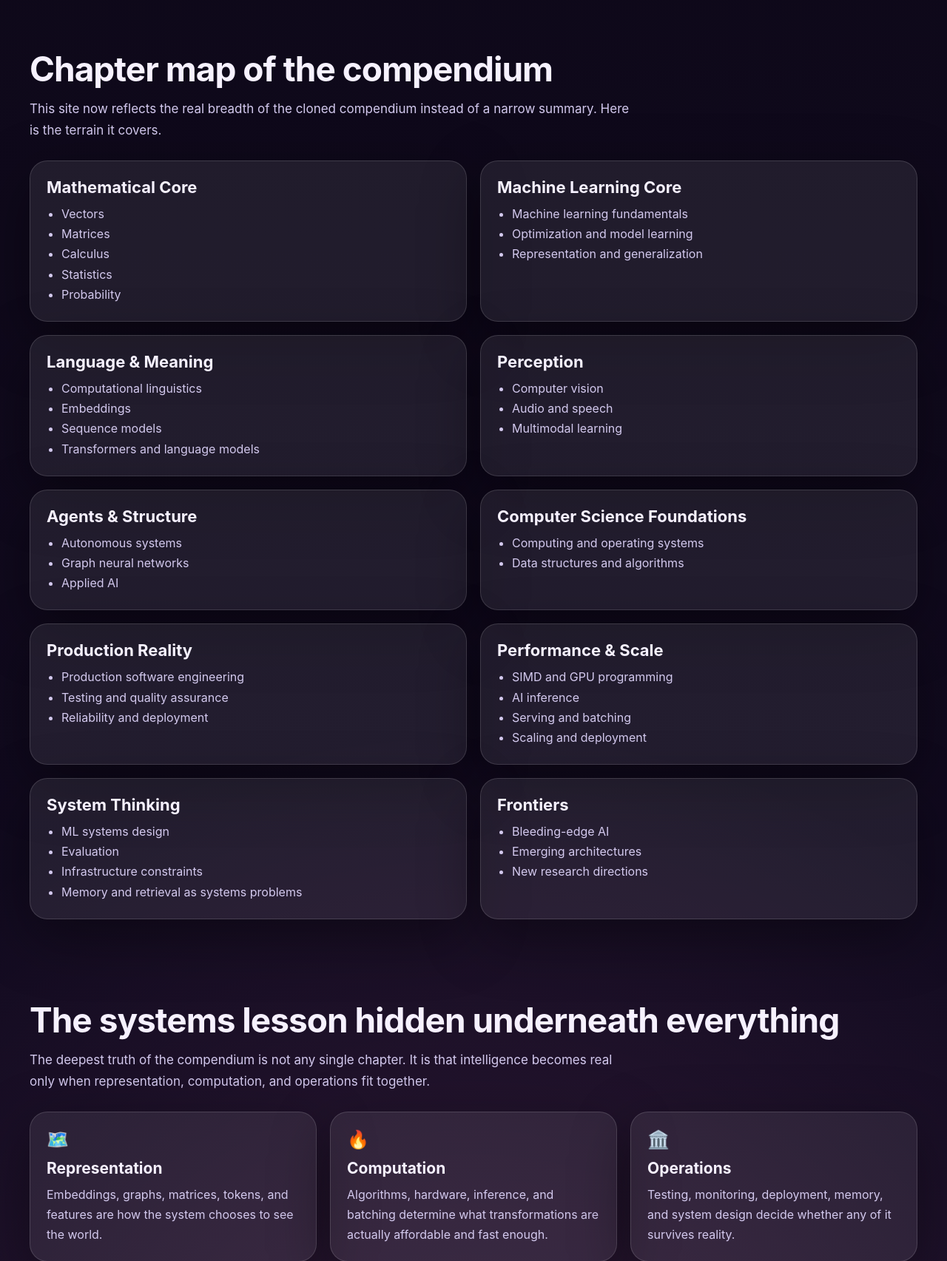
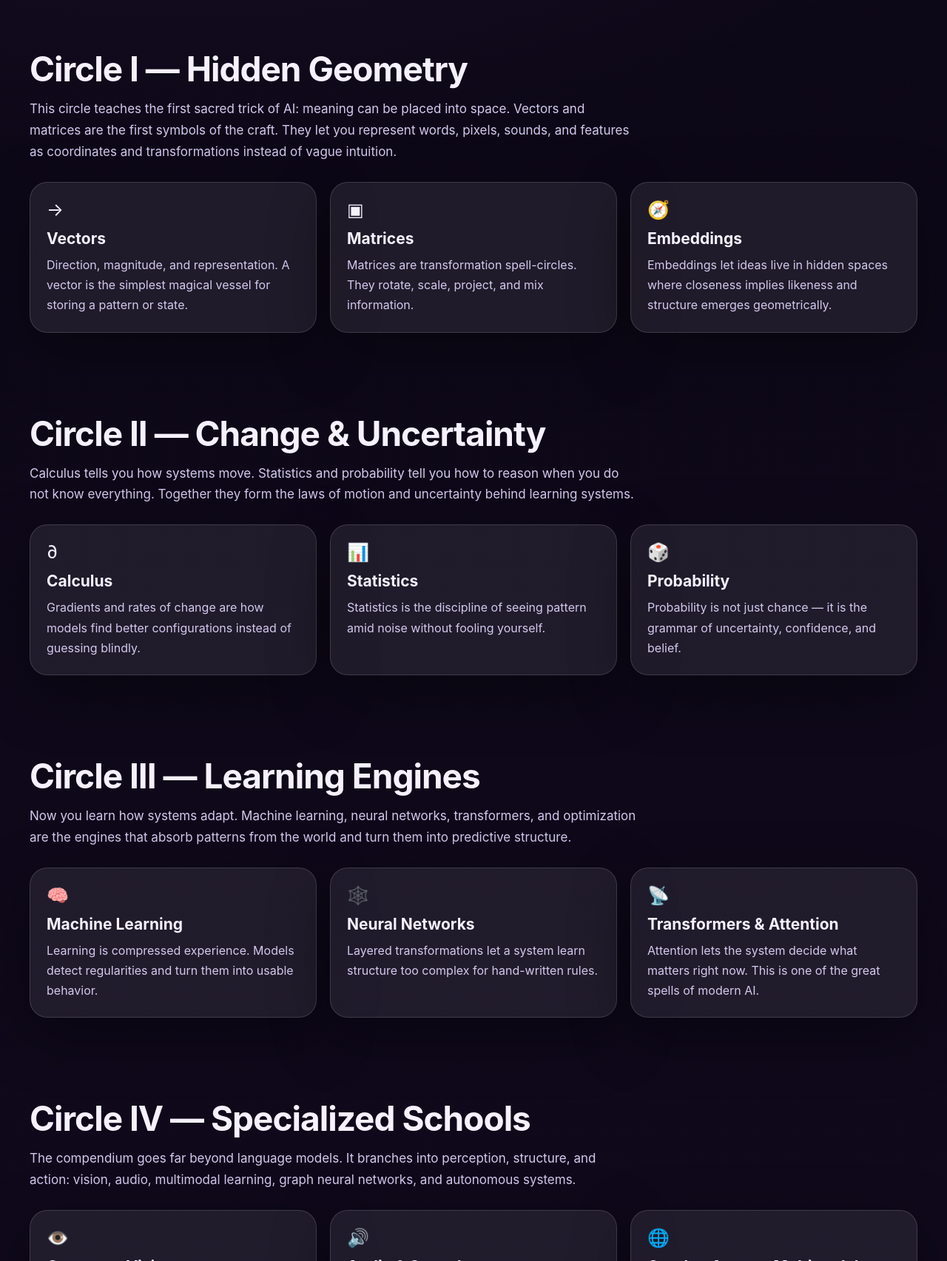
Before and after one commit to cattylobster/arcane-ai-compendium, a plain HTML site: page docs/index.html in a window 1280 px wide. Shown: the part 2300-4005 px from the top of the page at 74% size. Drawn offline with Linux system fonts and the light colour scheme.

Commit message:
Make learning circles interactive and detailed

```diff
--- a/docs/index.html
+++ b/docs/index.html
@@ -135,11 +135,72 @@
       <h2 class="section-title">A learning path that doesn’t crush you</h2>
       <p class="section-copy">If you want this in an easier, more intuitive order, move through it like this.</p>
       <div class="curriculum">
-        <div class="lesson"><div class="tag">Circle I</div><h3>See the hidden geometry</h3><p>Begin with vectors and matrices. Learn that data, meaning, and signals can live in spaces where direction and distance matter.</p></div>
-        <div class="lesson"><div class="tag">Circle II</div><h3>Understand change and uncertainty</h3><p>Calculus tells you how systems move; statistics and probability tell you how to reason when the world is noisy and incomplete.</p></div>
-        <div class="lesson"><div class="tag">Circle III</div><h3>Enter machine learning</h3><p>Study learning as pattern compression: models absorb structure from data and turn it into predictive or generative behavior.</p></div>
-        <div class="lesson"><div class="tag">Circle IV</div><h3>Master the specialized schools</h3><p>Language, vision, speech, multimodal learning, graph neural networks, and autonomous systems are all different magical schools built on the same deeper laws.</p></div>
-        <div class="lesson"><div class="tag">Circle V</div><h3>Learn the reality layer</h3><p>Production software engineering, GPUs, inference, and ML systems design are where elegant theory becomes reliable systems.</p></div>
+        <a class="lesson" href="#circle-1"><div class="tag">Circle I</div><h3>See the hidden geometry</h3><p>Begin with vectors and matrices. Learn that data, meaning, and signals can live in spaces where direction and distance matter.</p></a>
+        <a class="lesson" href="#circle-2"><div class="tag">Circle II</div><h3>Understand change and uncertainty</h3><p>Calculus tells you how systems move; statistics and probability tell you how to reason when the world is noisy and incomplete.</p></a>
+        <a class="lesson" href="#circle-3"><div class="tag">Circle III</div><h3>Enter machine learning</h3><p>Study learning as pattern compression: models absorb structure from data and turn it into predictive or generative behavior.</p></a>
+        <a class="lesson" href="#circle-4"><div class="tag">Circle IV</div><h3>Master the specialized schools</h3><p>Language, vision, speech, multimodal learning, graph neural networks, and autonomous systems are all different magical schools built on the same deeper laws.</p></a>
+        <a class="lesson" href="#circle-5"><div class="tag">Circle V</div><h3>Learn the reality layer</h3><p>Production software engineering, GPUs, inference, and ML systems design are where elegant theory becomes reliable systems.</p></a>
+      </div>
+    </div>
+  </section>
+
+
+  <section id="circle-1">
+    <div class="wrap">
+      <h2 class="section-title">Circle I — Hidden Geometry</h2>
+      <p class="section-copy">This circle teaches the first sacred trick of AI: meaning can be placed into space. Vectors and matrices are the first symbols of the craft. They let you represent words, pixels, sounds, and features as coordinates and transformations instead of vague intuition.</p>
+      <div class="grid">
+        <div class="card"><div class="icon">→</div><h3>Vectors</h3><p>Direction, magnitude, and representation. A vector is the simplest magical vessel for storing a pattern or state.</p></div>
+        <div class="card"><div class="icon">▣</div><h3>Matrices</h3><p>Matrices are transformation spell-circles. They rotate, scale, project, and mix information.</p></div>
+        <div class="card"><div class="icon">🧭</div><h3>Embeddings</h3><p>Embeddings let ideas live in hidden spaces where closeness implies likeness and structure emerges geometrically.</p></div>
+      </div>
+    </div>
+  </section>
+
+  <section id="circle-2">
+    <div class="wrap">
+      <h2 class="section-title">Circle II — Change & Uncertainty</h2>
+      <p class="section-copy">Calculus tells you how systems move. Statistics and probability tell you how to reason when you do not know everything. Together they form the laws of motion and uncertainty behind learning systems.</p>
+      <div class="grid">
+        <div class="card"><div class="icon">∂</div><h3>Calculus</h3><p>Gradients and rates of change are how models find better configurations instead of guessing blindly.</p></div>
+        <div class="card"><div class="icon">📊</div><h3>Statistics</h3><p>Statistics is the discipline of seeing pattern amid noise without fooling yourself.</p></div>
+        <div class="card"><div class="icon">🎲</div><h3>Probability</h3><p>Probability is not just chance — it is the grammar of uncertainty, confidence, and belief.</p></div>
+      </div>
+    </div>
+  </section>
+
+  <section id="circle-3">
+    <div class="wrap">
+      <h2 class="section-title">Circle III — Learning Engines</h2>
+      <p class="section-copy">Now you learn how systems adapt. Machine learning, neural networks, transformers, and optimization are the engines that absorb patterns from the world and turn them into predictive structure.</p>
+      <div class="grid">
+        <div class="card"><div class="icon">🧠</div><h3>Machine Learning</h3><p>Learning is compressed experience. Models detect regularities and turn them into usable behavior.</p></div>
+        <div class="card"><div class="icon">🕸️</div><h3>Neural Networks</h3><p>Layered transformations let a system learn structure too complex for hand-written rules.</p></div>
+        <div class="card"><div class="icon">📡</div><h3>Transformers & Attention</h3><p>Attention lets the system decide what matters right now. This is one of the great spells of modern AI.</p></div>
+      </div>
+    </div>
+  </section>
+
+  <section id="circle-4">
+    <div class="wrap">
+      <h2 class="section-title">Circle IV — Specialized Schools</h2>
+      <p class="section-copy">The compendium goes far beyond language models. It branches into perception, structure, and action: vision, audio, multimodal learning, graph neural networks, and autonomous systems.</p>
+      <div class="grid">
+        <div class="card"><div class="icon">👁️</div><h3>Computer Vision</h3><p>Teach machines to interpret light, form, motion, and pattern from visual input.</p></div>
+        <div class="card"><div class="icon">🔊</div><h3>Audio & Speech</h3><p>Learn how sound becomes structure and how signals turn into language or meaning.</p></div>
+        <div class="card"><div class="icon">🌐</div><h3>Graphs, Agents, Multimodal</h3><p>Knowledge is not always a sequence. Sometimes it is a graph, a world-model, or a fusion of multiple modalities.</p></div>
+      </div>
+    </div>
+  </section>
+
+  <section id="circle-5">
+    <div class="wrap">
+      <h2 class="section-title">Circle V — Reality Layer</h2>
+      <p class="section-copy">This is where the compendium becomes serious. Production software engineering, SIMD and GPU programming, AI inference, and ML systems design are the difference between decorative intelligence and real, reliable systems.</p>
+      <div class="grid">
+        <div class="card"><div class="icon">🛠️</div><h3>Production Engineering</h3><p>Testing, QA, deployment, reliability, and code discipline turn possibility into trust.</p></div>
+        <div class="card"><div class="icon">⚡</div><h3>SIMD, GPU & Inference</h3><p>Real AI is constrained by hardware, latency, batching, and memory layout. Scale changes the nature of the problem.</p></div>
+        <div class="card"><div class="icon">🏛️</div><h3>ML Systems Design</h3><p>The deepest lesson: models, memory, infrastructure, data, and evaluation must fit together or the magic collapses.</p></div>
       </div>
     </div>
   </section>
```
